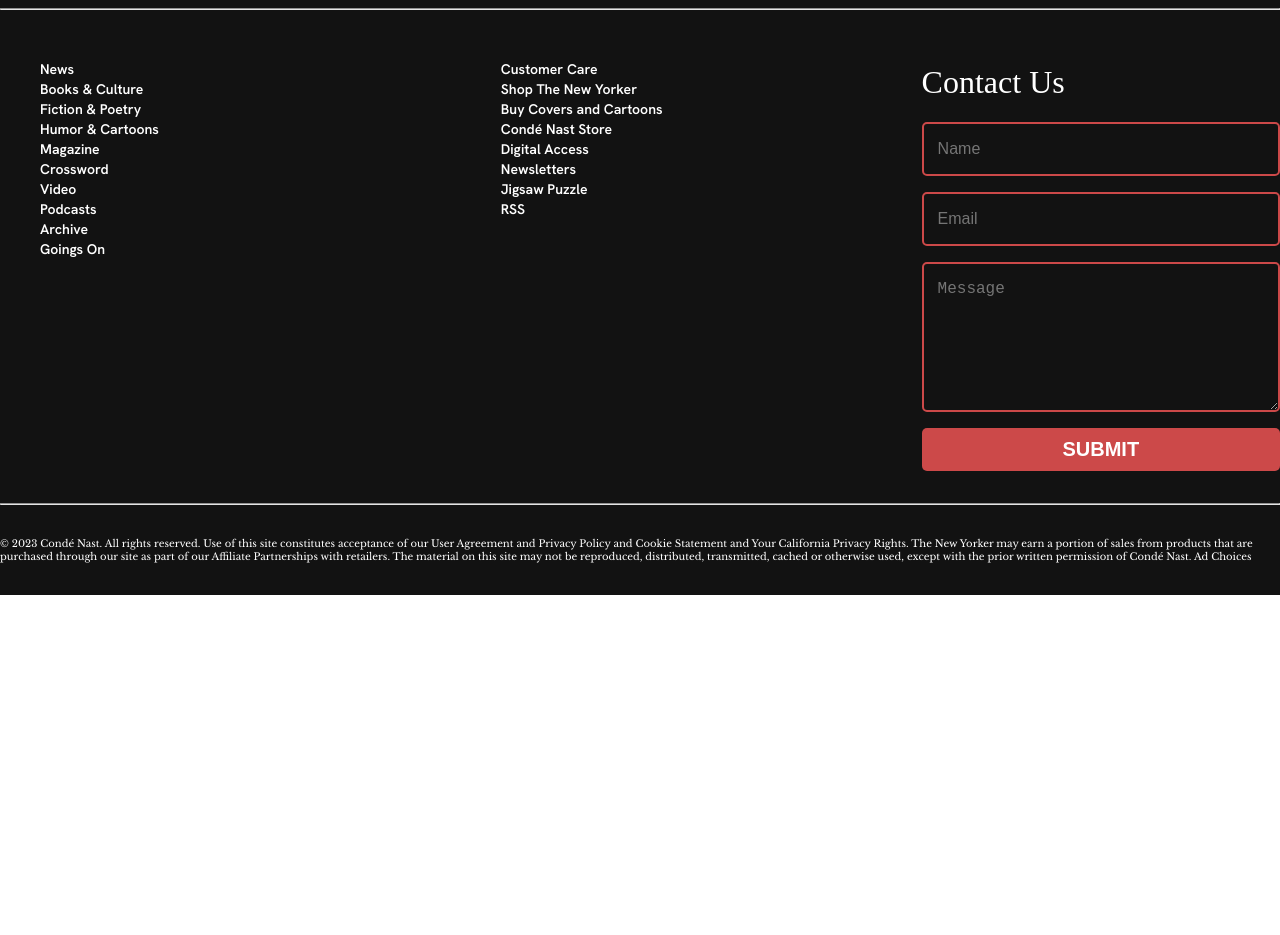
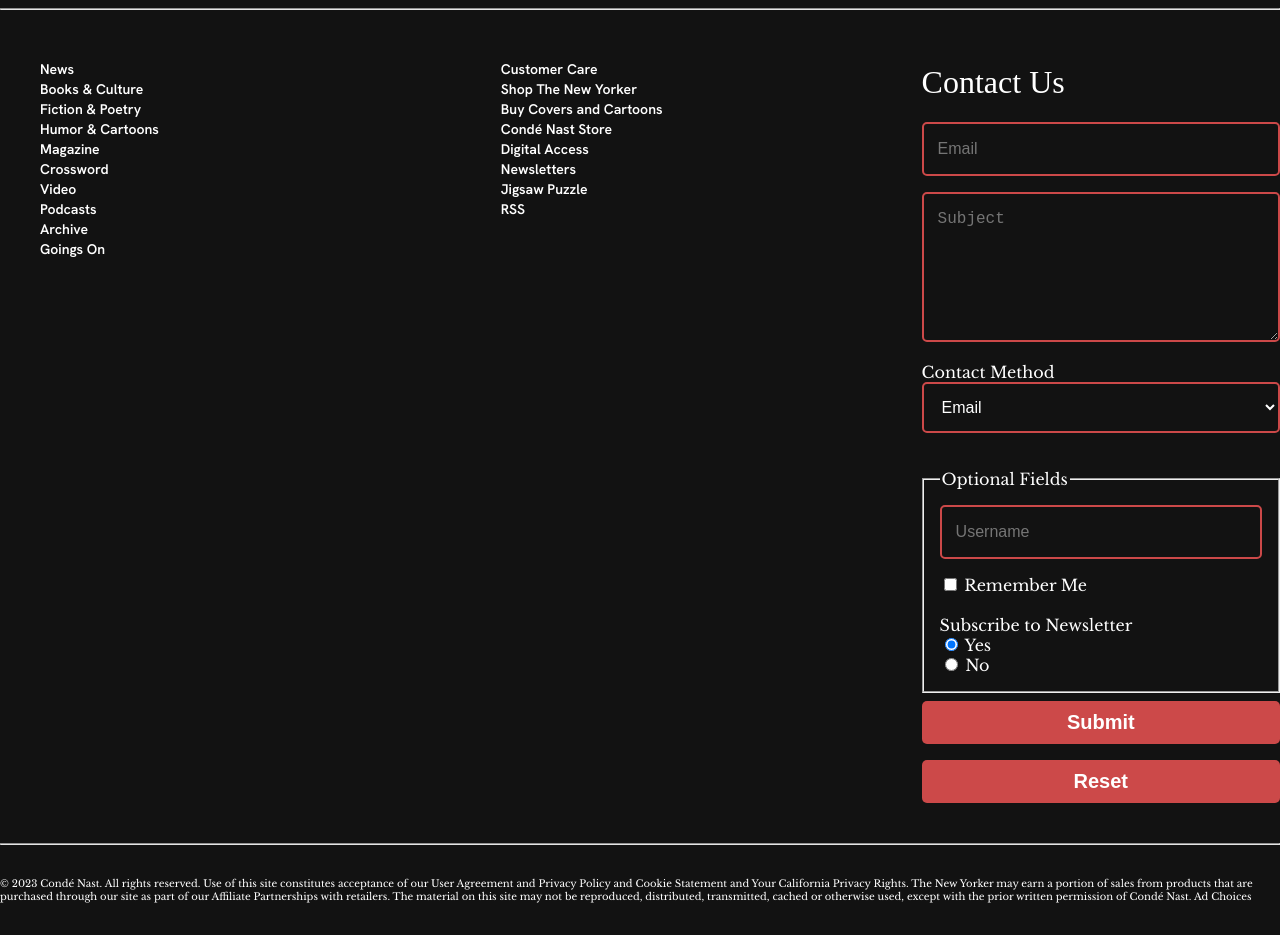
Before and after one commit to GosaiHardik/css-grid, a plain HTML site: page index.html in a window 1280 px wide. Shown: the part 2840-3775 px from the top of the page. Before the commit the page ends 3435 px from the top, so only its background shows below. Drawn offline with nearby package versions, Linux system fonts and the light colour scheme; a web font is replaced by a local one.

Commit message:
fixed the form

```diff
--- a/assets/styles/style.css
+++ b/assets/styles/style.css
@@ -101,23 +101,23 @@ nav a {
     align-items: center;
 }
 
-.secondary-navigation a{
+.secondary-navigation a {
     margin-right: 1rem;
 }
 
-.secondary-navigation .button{
+.secondary-navigation .button {
     background: var(--buttonColor);
     border-radius: 2px;
     color: #fff;
     display: block;
-    font-family: "Graphik Web","Helvetica Neue",Helvetica,Arial,sans-serif;
+    font-family: "Graphik Web", "Helvetica Neue", Helvetica, Arial, sans-serif;
     font-size: 12px;
     font-weight: 500;
     height: 100%;
     line-height: 30px;
     text-align: center;
     text-decoration: inherit;
-   padding: 0 15px;
+    padding: 0 15px;
 }
 
 .main-container,
@@ -312,7 +312,7 @@ form h1 {
     color: #fff;
 }
 
-.feedback-input {
+.feedback-input, select {
     color: white;
     font-weight: 500;
     font-size: 1rem;
@@ -327,8 +327,21 @@ form h1 {
     outline: 0;
 }
 
+select{
+    background-color: rgb(18, 18, 18);
+}
+
 .feedback-input:focus {
     border: 2px solid var(--secondaryColor);
+}
+
+fieldset{
+    padding: 1rem;
+    margin: 0;
+}
+
+legend{
+    color:#fff;
 }
 
 textarea {
@@ -337,19 +350,25 @@ textarea {
     resize: vertical;
 }
 
-[type="submit"] {
+[type="submit"],
+[type="reset"] {
     width: 100%;
     background: var(--secondaryColor);
     border-radius: 5px;
     border: 0;
     cursor: pointer;
-    color: white;
+    color: #fff;
     font-size: 1.25rem;
     padding-top: 10px;
     padding-bottom: 10px;
     transition: all 0.3s;
     margin-top: -4px;
     font-weight: 700;
+    margin: 0.5rem 0;
+}
+
+form label {
+    color: #fff;
 }
 
 [type="submit"]:hover {
@@ -431,7 +450,7 @@ textarea {
         padding: 1rem;
     }
 
-    .secondary-navigation{
+    .secondary-navigation {
         display: none;
     }
 
--- a/index.html
+++ b/index.html
@@ -275,11 +275,37 @@
                     </ul>
                 </div>
                 <form>
+
                     <h1>Contact Us</h1>
-                    <input name="name" type="text" class="feedback-input" placeholder="Name" />
-                    <input name="email" type="text" class="feedback-input" placeholder="Email" />
-                    <textarea name="text" class="feedback-input" placeholder="Message"></textarea>
-                    <input type="submit" value="SUBMIT" />
+
+                    <input name="email" type="text" class="feedback-input" placeholder="Email" required pattern="[a-z0-9._%+\-]+@[a-z0-9.\-]+\.[a-z]{2,}$"/>
+                    <textarea name="text" class="feedback-input" placeholder="Subject" required></textarea>
+                    <label for="method">Contact Method</label><br>
+
+                    <select name="method" id="method" required>
+                        <option value="email">Email</option>
+                        <option value="phone">Phone</option>
+                        <option value="mail">Mail</option>
+                    </select><br><br>
+
+                    <fieldset>
+                        <legend>Optional Fields</legend>
+                        <input name="name" type="text" class="feedback-input" placeholder="Username" />
+
+
+                        <input type="checkbox" id="rememberMe" name="rememberMe" value="Bike">
+                        <label for="rememberMe">Remember Me</label><br><br>
+
+                        <label>Subscribe to Newsletter</label><br>
+                        <input type="radio" id="yes" name="newsletter" value="yes" checked>
+                        <label for="yes">Yes</label><br>
+                        <input type="radio" id="no" name="newsletter" value="no">
+                        <label for="no">No</label><br>
+                    </fieldset>
+
+                    <input type="submit" value="Submit" />
+                    <input type="reset">
+
                 </form>
             </div>
             <hr>
```
